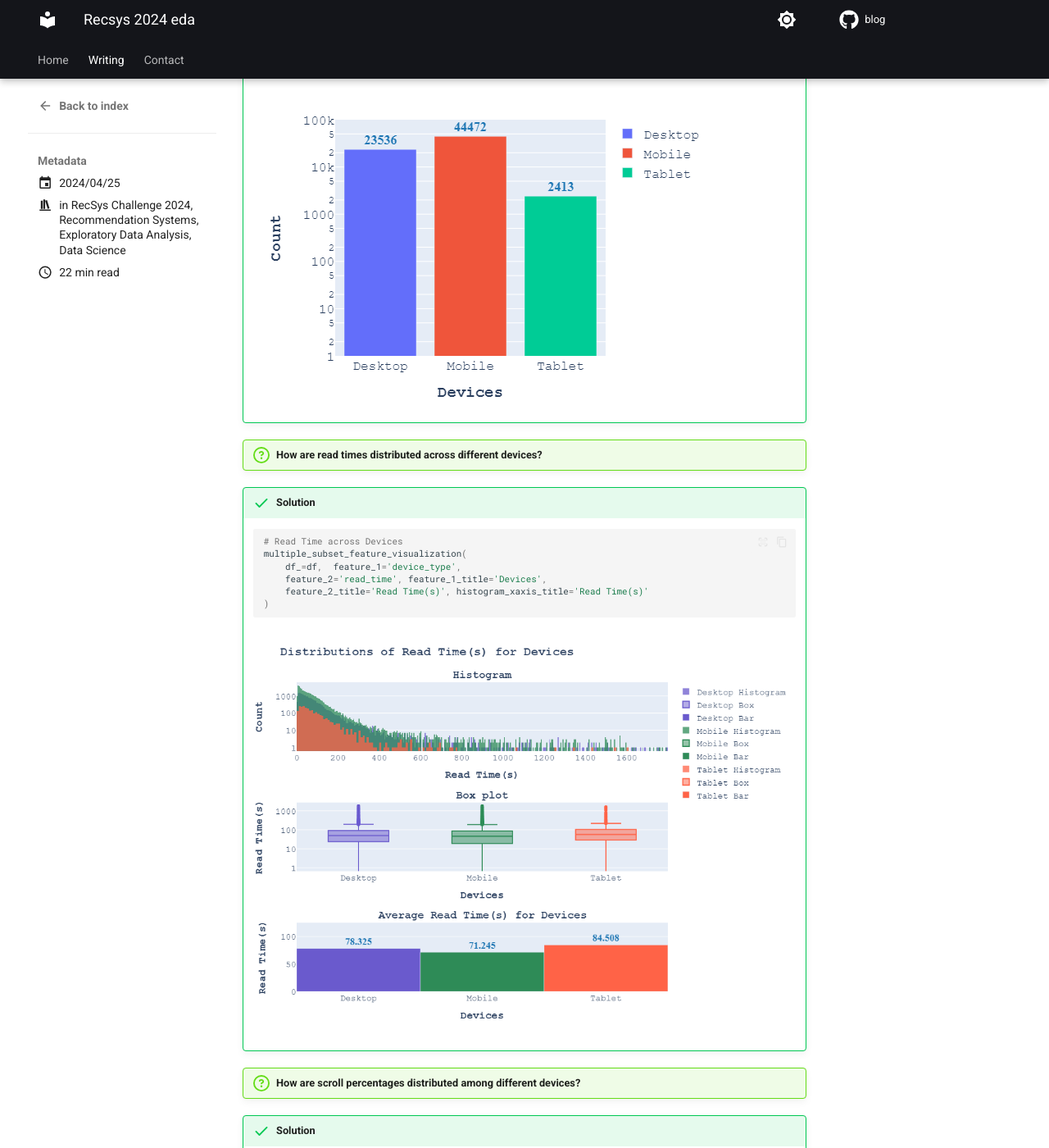
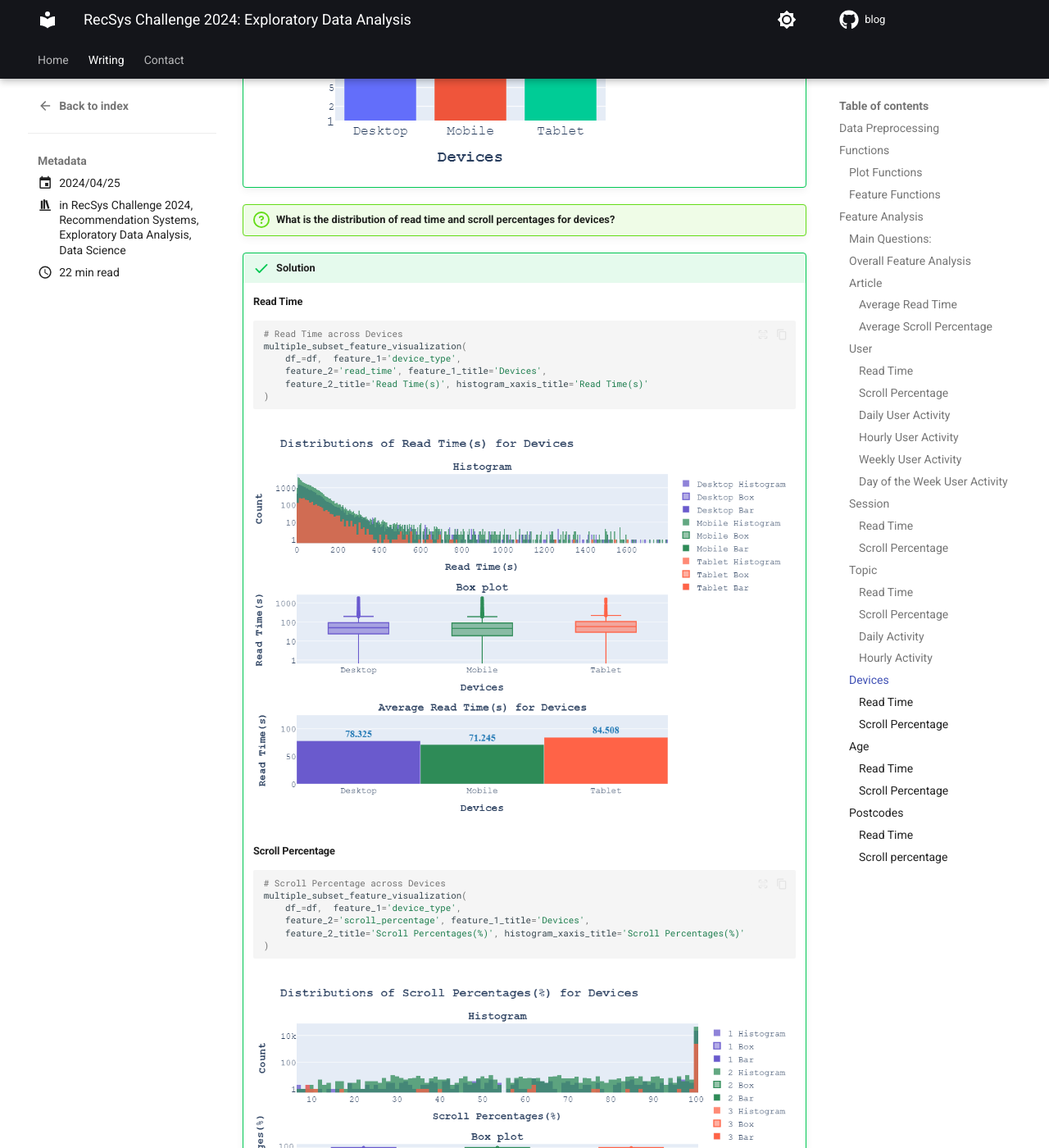
Before and after one commit to SulmanK/Blog, an MkDocs documentation site: the page built from docs/writing/posts/recsys_2024_eda.md, in a window 1280 px wide and 1400 px high, scrolled down 31018 px. Shown: the whole window at 82% size. Built offline with MkDocs 1.6.1 and Material for MkDocs 9.7.7, drawn with Linux system fonts in a browser that asks for light colours; comment, search, counter and statistics services are not loaded; some of the changed text lies outside the part shown.

Commit message:
adjusted headings

````diff
--- a/docs/writing/posts/recsys_2024_eda.md
+++ b/docs/writing/posts/recsys_2024_eda.md
@@ -3,6 +3,7 @@
 
 
 date: 2024-04-25
+slug: recsys-challenge-2024-eda
 
 categories:
   - RecSys Challenge 2024
@@ -10,7 +11,7 @@
   - Exploratory Data Analysis
   - Data Science
 ---
-
+# RecSys Challenge 2024: Exploratory Data Analysis
 !!! info "About"
     This year's challenge focuses on online news recommendation, addressing both the technical and normative challenges inherent in designing effective and responsible recommender systems for news publishing. The challenge will delve into the unique aspects of news recommendation, including modeling user preferences based on implicit behavior, accounting for the influence of the news agenda on user interests, and managing the rapid decay of news items. Furthermore, our challenge embraces the normative complexities, involving investigating the effects of recommender systems on the news flow and whether they resonate with editorial values. [[1]](https://recsys.eb.dk/)
 
@@ -43,7 +44,7 @@
 !!! note "Key Metrics"
     We need to establish specific metrics and analyze how different features impact those metrics. Our platform generates revenue through both subscriptions and advertisements. User engagement is crucial because the more time users spend reading new articles, the greater our advertisement revenue. We will need this insight for our next section on model selection for a recommendation system.
 
-# Data Preprocessing
+## Data Preprocessing
 Let's start by importing the packages required for this section.
 
 ```python
@@ -187,13 +188,13 @@
 df['postcode'] = df['postcode'].apply(lambda x: postcodes_(x))
 ```
 
-# Functions
+## Functions
 This section is divided into two types of functions used for EDA:
 
 1. Visualization
 2. Feature preprocessing
 
-## Plot Functions
+### Plot Functions
 We'll implement functions to generate the following visualizations:
 
 - Single and Multiple Categorical Bar Plots
@@ -319,7 +320,7 @@
     return fig
 ```
 
-## Feature Functions
+### Feature Functions
 These are helper functions designed to preprocess features, preparing them to be used in the previous visaulization functions.
 
 They are split into separate sections for specific features:
@@ -348,10 +349,10 @@
             dict_[idx] += 1
 ```
 
-# Feature Analysis
+## Feature Analysis
 We aim to gain insights into which features we can utilize for our recommendation system. This analysis will be brief. For more information, check out the [notebook](https://github.com/SulmanK/2024-Recsys-Challenge/blob/main/2024_Recsys_Challenge_EDA.ipynb) which contains more in-depth feature analysis.
 
-## Main Questions:
+### Main Questions:
 These are questions we seek to address by the end of this analysis.
 
 !!! question "What features provide details about an article?"
@@ -377,7 +378,7 @@
 
 !!! question "Describe the topic distribution across our categorical features such as ages, devices, and postcodes?"
 
-## Overall Feature Analysis
+### Overall Feature Analysis
 
 !!! question "How many impressions are there in total?"
 
@@ -416,7 +417,7 @@
     ```
     ![](./img/spforallimpressions.png)
 
-## Article
+### Article
 
 !!! question "What is the total number of articles?"
 
@@ -510,7 +511,7 @@
         unique_article_scroll_avg[k] = np.mean(v)
     ```
 
-    ### Average Read Time
+    #### Average Read Time
 
     The average reading time spans from 0 to 43.29 seconds, with outliers extending beyond this range.
     ```python
@@ -526,7 +527,7 @@
     ```
     ![](./img/rtforarticles.png)
 
-    ### Average Scroll Percentage
+    #### Average Scroll Percentage
     The average scroll percentage ranges from 0 - 100%.
     ```python
     # Distribution of Scroll Percentages for each Article
@@ -541,7 +542,7 @@
     ```
     ![](./img/spforarticles.png)
 
-## User
+### User
 
 !!! question "What is the total number of users?"
 
@@ -598,7 +599,7 @@
 
 !!! question "What is the average read time and scroll percentage across each unique user?"
 !!! success "Solution"
-    ### Read Time
+    #### Read Time
 
     ```python
     # Read Time per User
@@ -614,7 +615,7 @@
     ```
     ![](./img/artuser.png)
 
-    ### Scroll Percentage
+    #### Scroll Percentage
 
     ```python
     # Scroll Percentage per User
@@ -704,7 +705,7 @@
     unique_users_weekly_freq = dict(sorted(unique_users_weekly_freq.items()))
     ```
 
-    ### Daily User Activity
+    #### Daily User Activity
     We notice a fluctuation between 675 and 850 users, with a substantial drop-off toward the end.
     ```python
     # Daily User Activity
@@ -722,7 +723,7 @@
     ```
     ![](./img/dau.png)
 
-    ### Hourly User Activity
+    #### Hourly User Activity
     We notice a significant surge in users at 04:00 (4am), which remains relatively consistent until 21:00 (9:00 pm). Following that, there is a notable decline until 04:00.
 
     ```python
@@ -741,7 +742,7 @@
     ```
     ![](./img/hau.png)
 
-    ### Weekly User Activity
+    #### Weekly User Activity
     There is a consistent upward trend in the number of users from week 1 to week 4.
 
     ```python
@@ -760,7 +761,7 @@
 
     ![](./img/wau.png)
 
-    ### Day of the Week User Activity
+    #### Day of the Week User Activity
     User activity remains consistent throughout all days of the week.
 
     ```python
@@ -779,7 +780,7 @@
 
     ![](./img/dotwua.png)
 
-## Session
+### Session
 
 !!! question  "What are the total number of sessions?"
 
@@ -823,7 +824,7 @@
 !!! question "What is average read time and scroll percentage for each unique session?"
 
 !!! success "Solution"
-    ### Read Time
+    #### Read Time
     ```python
     # Read Time per Session
     ## Group by session ids and read_time
@@ -837,7 +838,7 @@
     ```
     ![](./img/artus.png)
 
-    ### Scroll Percentage
+    #### Scroll Percentage
     ```python
     # Scroll Percentage per Session
     ## Group by session ids and scroll percentage
@@ -852,7 +853,7 @@
 
     ![](./img/aspus.png)
 
-## Topic
+### Topic
 
 !!! question "How many topics are there in total?"
 
@@ -962,7 +963,7 @@
 
 !!! success "Solution"
 
-    ### Read Time
+    #### Read Time
     ``` python
     # Box Plot of Read Time across Topics
     ## Indices / Values for Plot
@@ -976,7 +977,7 @@
     ```
     ![](./img/rtt_box.png)
 
-    ### Scroll Percentage
+    #### Scroll Percentage
     ```python
     # Box Plot of Scroll Percentage across Topics
     ## Indices / Values for Plot
@@ -1056,7 +1057,7 @@
             unique_topic_hourly_activity[tmp][tmp_time] += 1
     ```
 
-    ### Daily Activity
+    #### Daily Activity
     Daily activity vary significantly across topics, with some topics experiencing higher levels of activity due to their popularity.
     ```python
     # Daily Activity of Topics
@@ -1066,7 +1067,7 @@
     ```
     ![](./img/tda.png)
 
-    ### Hourly Activity
+    #### Hourly Activity
     ``` python
     # Hourly Activity of Topics
     activity_scatter(
@@ -1076,7 +1077,7 @@
     ![](./img/tha.png)
 
 
-## Devices
+### Devices
 
 !!! question  "What is the distribution of devices?"
 !!! success "Solution"
@@ -1087,8 +1088,10 @@
     ```
     ![](./img/device_dist.png)
 
-!!! question "How are read times distributed across different devices?"
+!!! question "What is the distribution of read time and scroll percentages for devices?"
+
 !!! success "Solution"
+    #### Read Time
     ``` python
     # Read Time across Devices
     multiple_subset_feature_visualization(
@@ -1100,8 +1103,7 @@
 
     ![](./img/device_rt.png)
 
-!!! question "How are scroll percentages distributed among different devices?"
-!!! success "Solution"
+    #### Scroll Percentage
     ``` python
     # Scroll Percentage across Devices
     multiple_subset_feature_visualization(
@@ -1153,7 +1155,7 @@
     ![](./img/devices_dha.png)
 
 
-## Age
+### Age
 
 !!! question "What are the distribution of Ages?"
 
@@ -1173,7 +1175,7 @@
 
 
 !!! success "Solution"
-    ### Read Time
+    #### Read Time
     ```python
     # Read Time across Ages
     multiple_subset_feature_visualization(
@@ -1185,7 +1187,7 @@
     ```
     ![](./img/age_rt.png)
 
-    ### Scroll Percentage
+    #### Scroll Percentage
     ```python
     # Scroll Percentages across Ages
     multiple_subset_feature_visualization(
@@ -1238,7 +1240,7 @@
     ```
     ![](./img/age_dha.png)
 
-## Postcodes
+### Postcodes
 
 !!! question "What is the distribution of postcodes?"
 !!! success "Solution"
@@ -1255,7 +1257,7 @@
 !!! question "What is the distribution read time and scroll percentage of postcodes?"
 
 !!! success "Solution"
-    ### Read Time
+    #### Read Time
     ```python
     # Read Time across Postcodes
     multiple_subset_feature_visualization(
@@ -1266,7 +1268,7 @@
     ```
     ![](./img/postcode_rt.png)
 
-    ### Scroll percentage
+    #### Scroll percentage
     ```python
     # Scroll Percentages across Postcodes
     multiple_subset_feature_visualization(
--- a/mkdocs.yml
+++ b/mkdocs.yml
@@ -116,6 +116,7 @@
 plugins:
   - blog:
       post_date_format: yyyy/MM/dd
+      post_url_format: "{date}/{slug}"
       blog_dir: writing
       blog_toc: true
       post_dir: writing/posts
````
